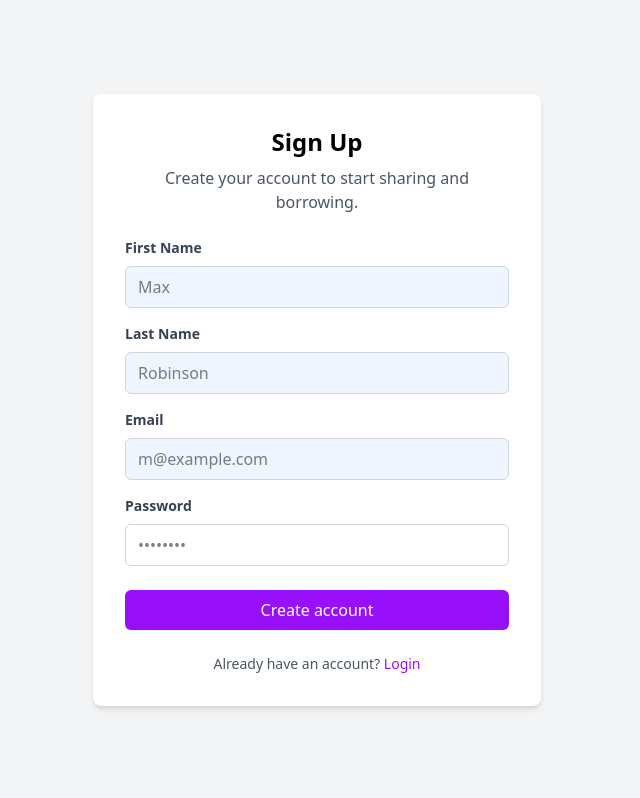
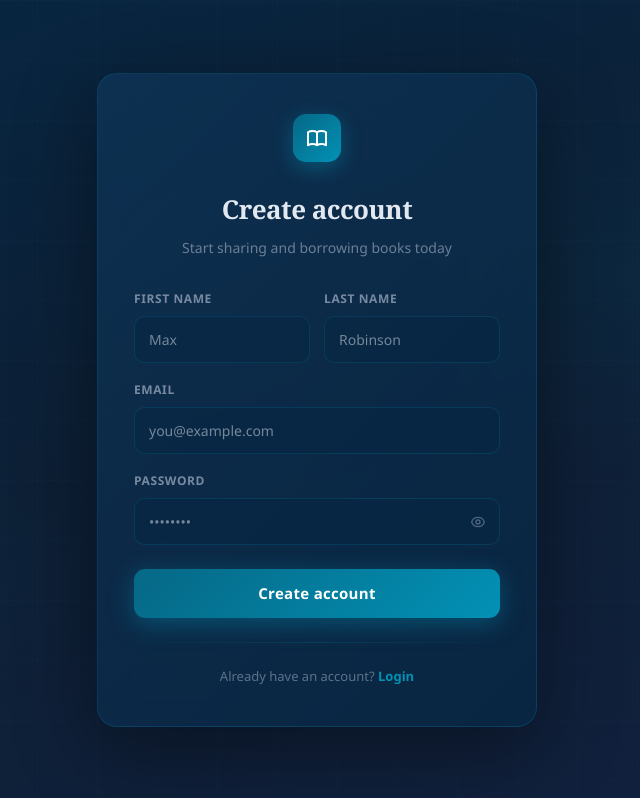
Before and after one commit to KeniKT/BookShare, a React (Vite) app: page /signup in a window 1280 px wide. Shown: the whole page, without its empty margins (323-963 px from the left). Built offline with nearby package versions, Linux system fonts and the light colour scheme.

Commit message:
sign up page update

```diff
--- a/src/pages/signUpPage/SignUpPage.tsx
+++ b/src/pages/signUpPage/SignUpPage.tsx
@@ -1,176 +1,286 @@
 // src/pages/signUpPage/SignUpPage.tsx
-import React, { useState } from 'react';
-import { useNavigate } from 'react-router-dom'; // Import useNavigate for redirection
+import React, { useState } from "react";
+import { useNavigate } from "react-router-dom";
 
 const SignUpPage: React.FC = () => {
-  const [firstName, setFirstName] = useState('');
-  const [lastName, setLastName] = useState('');
-  const [email, setEmail] = useState('');
-  const [password, setPassword] = useState('');
+  const [firstName, setFirstName] = useState("");
+  const [lastName, setLastName] = useState("");
+  const [email, setEmail] = useState("");
+  const [password, setPassword] = useState("");
   const [loading, setLoading] = useState(false);
   const [error, setError] = useState<string | null>(null);
   const [success, setSuccess] = useState<string | null>(null);
+  const [showPassword, setShowPassword] = useState(false);
 
-  const navigate = useNavigate(); // Initialize navigate hook
+  const navigate = useNavigate();
 
   const handleSubmit = async (e: React.FormEvent) => {
-    e.preventDefault(); // Prevent default form submission behavior
-
+    e.preventDefault();
     setLoading(true);
     setError(null);
     setSuccess(null);
 
-    // Define your Django backend base URL
-    // IMPORTANT: Replace with your actual Django backend URL (e.g., 'http://localhost:8000')
-    const API_BASE_URL = 'https://bookshare-api.onrender.com'; // <<< CHANGE THIS TO YOUR DJANGO BACKEND URL
+    const API_BASE_URL = "https://bookshare-api.onrender.com";
 
     try {
       const response = await fetch(`${API_BASE_URL}/api/user/create/`, {
-        method: 'POST',
-        headers: {
-          'Content-Type': 'application/json',
-        },
+        method: "POST",
+        headers: { "Content-Type": "application/json" },
         body: JSON.stringify({
-          first_name: firstName, // Django often expects snake_case for fields
+          first_name: firstName,
           last_name: lastName,
-          email: email,
-          password: password,
+          email,
+          password,
         }),
       });
 
-      if (response.ok) { // Check if the response status is 2xx (success)
+      if (response.ok) {
         const data = await response.json();
-        setSuccess('Account created successfully! Redirecting to login...');
-        console.log('Signup successful:', data);
-        // Redirect to login page after a short delay
-        setTimeout(() => {
-          navigate('/login');
-        }, 2000);
+        setSuccess("Account created successfully! Redirecting to login…");
+        setTimeout(() => navigate("/login"), 2000);
       } else {
-        // Handle API errors (e.g., validation errors from Django)
         const errorData = await response.json();
-        console.error('Signup failed:', errorData);
-
-        // Display specific error messages from Django
-        if (errorData.email) {
-          setError(`Email: ${errorData.email.join(', ')}`);
-        } else if (errorData.password) {
-          setError(`Password: ${errorData.password.join(', ')}`);
-        } else if (errorData.detail) { // Generic error from Django REST Framework
-          setError(errorData.detail);
-        } else {
-          setError('Signup failed. Please check your input.');
-        }
+        if (errorData.email) setError(`Email: ${errorData.email.join(", ")}`);
+        else if (errorData.password) setError(`Password: ${errorData.password.join(", ")}`);
+        else if (errorData.detail) setError(errorData.detail);
+        else setError("Signup failed. Please check your input.");
       }
     } catch (err) {
-      console.error('Network or unexpected error:', err);
-      setError('An unexpected error occurred. Please try again.');
+      setError("An unexpected error occurred. Please try again.");
     } finally {
       setLoading(false);
     }
   };
 
+  const inputStyle: React.CSSProperties = {
+    width: "100%", boxSizing: "border-box",
+    background: "rgba(7, 39, 67, 0.6)",
+    border: "1px solid rgba(2, 145, 181, 0.2)",
+    borderRadius: "10px", padding: "12px 14px",
+    color: "#e2e8f0", fontSize: "14px",
+    outline: "none", transition: "border-color 0.2s",
+    fontFamily: "inherit",
+  };
+
+  const labelStyle: React.CSSProperties = {
+    display: "block", fontSize: "12px", fontWeight: 600,
+    color: "rgba(148, 163, 184, 0.8)", marginBottom: "8px",
+    letterSpacing: "0.05em", textTransform: "uppercase",
+  };
+
   return (
-    <div className="min-h-screen flex items-center justify-center bg-gray-100">
-      <div className="bg-white p-8 rounded-lg shadow-md w-full max-w-md">
-        <h2 className="text-2xl font-bold text-center mb-2">Sign Up</h2>
-        <p className="text-gray-600 text-center mb-6">Create your account to start sharing and borrowing.</p>
+    <div style={{
+      minHeight: "100vh",
+      background: "linear-gradient(160deg, #072743 0%, #0d1f35 50%, #12213F 100%)",
+      display: "flex", alignItems: "center", justifyContent: "center",
+      padding: "24px", fontFamily: "'DM Sans', 'Segoe UI', sans-serif",
+      position: "relative", overflow: "hidden",
+    }}>
+      {/* Background glow orbs */}
+      <div style={{
+        position: "absolute", top: "10%", right: "10%",
+        width: "400px", height: "400px", borderRadius: "50%",
+        background: "radial-gradient(circle, rgba(2, 145, 181, 0.07) 0%, transparent 70%)",
+        pointerEvents: "none",
+      }} />
+      <div style={{
+        position: "absolute", bottom: "10%", left: "8%",
+        width: "300px", height: "300px", borderRadius: "50%",
+        background: "radial-gradient(circle, rgba(6, 104, 134, 0.08) 0%, transparent 70%)",
+        pointerEvents: "none",
+      }} />
+      {/* Grid overlay */}
+      <div style={{
+        position: "absolute", inset: 0,
+        backgroundImage: `linear-gradient(rgba(2, 145, 181, 0.03) 1px, transparent 1px),
+                          linear-gradient(90deg, rgba(2, 145, 181, 0.03) 1px, transparent 1px)`,
+        backgroundSize: "60px 60px", pointerEvents: "none",
+      }} />
+
+      {/* Card */}
+      <div style={{
+        width: "100%", maxWidth: "440px",
+        background: "linear-gradient(135deg, rgba(17, 57, 94, 0.6), rgba(7, 39, 67, 0.8))",
+        border: "1px solid rgba(2, 145, 181, 0.2)",
+        borderRadius: "20px", padding: "40px 36px",
+        backdropFilter: "blur(16px)",
+        boxShadow: "0 24px 80px rgba(0, 0, 0, 0.4)",
+        position: "relative", zIndex: 1,
+      }}>
+        {/* Logo mark */}
+        <div style={{ display: "flex", justifyContent: "center", marginBottom: "28px" }}>
+          <div style={{
+            width: "48px", height: "48px",
+            background: "linear-gradient(135deg, #066886, #0291B5)",
+            borderRadius: "13px",
+            display: "flex", alignItems: "center", justifyContent: "center",
+            boxShadow: "0 6px 20px rgba(2, 145, 181, 0.4)",
+          }}>
+            <svg width="24" height="24" fill="none" stroke="white" viewBox="0 0 24 24">
+              <path strokeLinecap="round" strokeLinejoin="round" strokeWidth="2"
+                d="M12 6.253v13m0-13C10.832 5.477 9.246 5 7.5 5S4.168 5.477 3 6.253v13C4.168 18.477 5.754 18 7.5 18s3.332.477 4.5 1.253m0-13C13.168 5.477 14.754 5 16.5 5c1.747 0 3.332.477 4.5 1.253v13C19.832 18.477 18.247 18 16.5 18c-1.746 0-3.332.477-4.5 1.253" />
+            </svg>
+          </div>
+        </div>
+
+        {/* Heading */}
+        <h2 style={{
+          fontFamily: "'Playfair Display', Georgia, serif",
+          fontSize: "26px", fontWeight: 800,
+          color: "#e2e8f0", textAlign: "center",
+          margin: "0 0 8px", letterSpacing: "-0.02em",
+        }}>
+          Create account
+        </h2>
+        <p style={{
+          color: "rgba(148, 163, 184, 0.7)", textAlign: "center",
+          fontSize: "14px", margin: "0 0 32px", lineHeight: 1.5,
+        }}>
+          Start sharing and borrowing books today
+        </p>
 
         <form onSubmit={handleSubmit}>
-          {/* First Name Input */}
-          <div className="mb-4">
-            <label htmlFor="firstName" className="block text-gray-700 text-sm font-semibold mb-2">
-              First Name
-            </label>
+          {/* First + Last name row */}
+          <div style={{ display: "grid", gridTemplateColumns: "1fr 1fr", gap: "14px", marginBottom: "18px" }}>
+            <div>
+              <label style={labelStyle}>First Name</label>
+              <input
+                type="text" placeholder="Max"
+                value={firstName} onChange={(e) => setFirstName(e.target.value)}
+                required style={inputStyle}
+                onFocus={e => (e.target.style.borderColor = "rgba(2, 145, 181, 0.6)")}
+                onBlur={e => (e.target.style.borderColor = "rgba(2, 145, 181, 0.2)")}
+              />
+            </div>
+            <div>
+              <label style={labelStyle}>Last Name</label>
+              <input
+                type="text" placeholder="Robinson"
+                value={lastName} onChange={(e) => setLastName(e.target.value)}
+                required style={inputStyle}
+                onFocus={e => (e.target.style.borderColor = "rgba(2, 145, 181, 0.6)")}
+                onBlur={e => (e.target.style.borderColor = "rgba(2, 145, 181, 0.2)")}
+              />
+            </div>
+          </div>
+
+          {/* Email */}
+          <div style={{ marginBottom: "18px" }}>
+            <label style={labelStyle}>Email</label>
             <input
-              type="text"
-              id="firstName"
-              name="firstName" // Add name attribute for consistency
-              className="w-full px-3 py-2 border border-gray-300 rounded-md focus:outline-none focus:ring-2 focus:ring-purple-500 bg-blue-50"
-              placeholder="Max"
-              value={firstName}
-              onChange={(e) => setFirstName(e.target.value)}
-              required
+              type="email" placeholder="you@example.com"
+              value={email} onChange={(e) => setEmail(e.target.value)}
+              required style={inputStyle}
+              onFocus={e => (e.target.style.borderColor = "rgba(2, 145, 181, 0.6)")}
+              onBlur={e => (e.target.style.borderColor = "rgba(2, 145, 181, 0.2)")}
             />
           </div>
 
-          {/* Last Name Input */}
-          <div className="mb-4">
-            <label htmlFor="lastName" className="block text-gray-700 text-sm font-semibold mb-2">
-              Last Name
-            </label>
-            <input
-              type="text"
-              id="lastName"
-              name="lastName" // Add name attribute
-              className="w-full px-3 py-2 border border-gray-300 rounded-md focus:outline-none focus:ring-2 focus:ring-purple-500 bg-blue-50"
-              placeholder="Robinson"
-              value={lastName}
-              onChange={(e) => setLastName(e.target.value)}
-              required
-            />
+          {/* Password */}
+          <div style={{ marginBottom: "24px" }}>
+            <label style={labelStyle}>Password</label>
+            <div style={{ position: "relative" }}>
+              <input
+                type={showPassword ? "text" : "password"}
+                placeholder="••••••••"
+                value={password} onChange={(e) => setPassword(e.target.value)}
+                required
+                style={{ ...inputStyle, padding: "12px 42px 12px 14px" }}
+                onFocus={e => (e.target.style.borderColor = "rgba(2, 145, 181, 0.6)")}
+                onBlur={e => (e.target.style.borderColor = "rgba(2, 145, 181, 0.2)")}
+              />
+              <button
+                type="button"
+                onClick={() => setShowPassword(!showPassword)}
+                style={{
+                  position: "absolute", right: "12px", top: "50%",
+                  transform: "translateY(-50%)", background: "none",
+                  border: "none", cursor: "pointer",
+                  color: "rgba(148, 163, 184, 0.5)", padding: "2px",
+                }}
+              >
+                {showPassword ? (
+                  <svg width="16" height="16" fill="none" stroke="currentColor" viewBox="0 0 24 24">
+                    <path strokeLinecap="round" strokeLinejoin="round" strokeWidth="2" d="M13.875 18.825A10.05 10.05 0 0112 19c-4.478 0-8.268-2.943-9.543-7a9.97 9.97 0 011.563-3.029m5.858.908a3 3 0 114.243 4.243M9.878 9.878l4.242 4.242M9.88 9.88l-3.29-3.29m7.532 7.532l3.29 3.29M3 3l3.59 3.59m0 0A9.953 9.953 0 0112 5c4.478 0 8.268 2.943 9.543 7a10.025 10.025 0 01-4.132 5.411m0 0L21 21" />
+                  </svg>
+                ) : (
+                  <svg width="16" height="16" fill="none" stroke="currentColor" viewBox="0 0 24 24">
+                    <path strokeLinecap="round" strokeLinejoin="round" strokeWidth="2" d="M15 12a3 3 0 11-6 0 3 3 0 016 0z" />
+                    <path strokeLinecap="round" strokeLinejoin="round" strokeWidth="2" d="M2.458 12C3.732 7.943 7.523 5 12 5c4.478 0 8.268 2.943 9.542 7-1.274 4.057-5.064 7-9.542 7-4.477 0-8.268-2.943-9.542-7z" />
+                  </svg>
+                )}
+              </button>
+            </div>
           </div>
 
-          {/* Email Input */}
-          <div className="mb-4">
-            <label htmlFor="email" className="block text-gray-700 text-sm font-semibold mb-2">
-              Email
-            </label>
-            <input
-              type="email"
-              id="email"
-              name="email" // Add name attribute
-              className="w-full px-3 py-2 border border-gray-300 rounded-md focus:outline-none focus:ring-2 focus:ring-purple-500 bg-blue-50"
-              placeholder="m@example.com"
-              value={email}
-              onChange={(e) => setEmail(e.target.value)}
-              required
-            />
-          </div>
-
-          {/* Password Input */}
-          <div className="mb-6">
-            <label htmlFor="password" className="block text-gray-700 text-sm font-semibold mb-2">
-              Password
-            </label>
-            <input
-              type="password"
-              id="password"
-              name="password" // Add name attribute
-              className="w-full px-3 py-2 border border-gray-300 rounded-md focus:outline-none focus:ring-2 focus:ring-purple-500"
-              placeholder="••••••••"
-              value={password}
-              onChange={(e) => setPassword(e.target.value)}
-              required
-            />
-          </div>
-
-          {/* Error and Success Messages */}
+          {/* Error */}
           {error && (
-            <div className="bg-red-100 border border-red-400 text-red-700 px-4 py-3 rounded relative mb-4" role="alert">
-              <span className="block sm:inline">{error}</span>
-            </div>
-          )}
-          {success && (
-            <div className="bg-green-100 border border-green-400 text-green-700 px-4 py-3 rounded relative mb-4" role="alert">
-              <span className="block sm:inline">{success}</span>
+            <div style={{
+              background: "rgba(239, 68, 68, 0.1)",
+              border: "1px solid rgba(248, 113, 113, 0.3)",
+              borderRadius: "10px", padding: "12px 14px",
+              color: "#F87171", fontSize: "13px", marginBottom: "20px",
+              display: "flex", alignItems: "center", gap: "8px",
+            }}>
+              <svg width="15" height="15" fill="none" stroke="currentColor" viewBox="0 0 24 24" style={{ flexShrink: 0 }}>
+                <path strokeLinecap="round" strokeLinejoin="round" strokeWidth="2" d="M12 8v4m0 4h.01M21 12a9 9 0 11-18 0 9 9 0 0118 0z" />
+              </svg>
+              {error}
             </div>
           )}
 
-          {/* Create account Button */}
+          {/* Success */}
+          {success && (
+            <div style={{
+              background: "rgba(6, 104, 134, 0.15)",
+              border: "1px solid rgba(2, 145, 181, 0.35)",
+              borderRadius: "10px", padding: "12px 14px",
+              color: "#0291B5", fontSize: "13px", marginBottom: "20px",
+              display: "flex", alignItems: "center", gap: "8px",
+            }}>
+              <svg width="15" height="15" fill="none" stroke="currentColor" viewBox="0 0 24 24" style={{ flexShrink: 0 }}>
+                <path strokeLinecap="round" strokeLinejoin="round" strokeWidth="2" d="M9 12l2 2 4-4m6 2a9 9 0 11-18 0 9 9 0 0118 0z" />
+              </svg>
+              {success}
+            </div>
+          )}
+
+          {/* Submit */}
           <button
             type="submit"
-            className="w-full bg-purple-600 text-white py-2 rounded-md hover:bg-purple-700 focus:outline-none focus:ring-2 focus:ring-purple-500 focus:ring-opacity-50 disabled:opacity-50 disabled:cursor-not-allowed"
-            disabled={loading} // Disable button while loading
+            disabled={loading}
+            style={{
+              width: "100%",
+              background: loading ? "rgba(6, 104, 134, 0.5)" : "linear-gradient(135deg, #066886, #0291B5)",
+              border: "none", color: "#fff",
+              fontSize: "15px", fontWeight: 700,
+              padding: "13px 0", borderRadius: "11px",
+              cursor: loading ? "not-allowed" : "pointer",
+              boxShadow: loading ? "none" : "0 6px 24px rgba(2, 145, 181, 0.4)",
+              transition: "all 0.2s", fontFamily: "inherit",
+              letterSpacing: "0.02em",
+            }}
+            onMouseEnter={e => {
+              if (!loading) (e.currentTarget as HTMLButtonElement).style.boxShadow = "0 8px 32px rgba(2, 145, 181, 0.55)";
+            }}
+            onMouseLeave={e => {
+              if (!loading) (e.currentTarget as HTMLButtonElement).style.boxShadow = "0 6px 24px rgba(2, 145, 181, 0.4)";
+            }}
           >
-            {loading ? 'Creating account...' : 'Create account'}
+            {loading ? "Creating account…" : "Create account"}
           </button>
         </form>
 
-        {/* Login Link */}
-        <p className="text-center text-gray-600 text-sm mt-6">
-          Already have an account?{' '}
-          <a href="/login" className="text-purple-600 hover:underline">
+        {/* Divider */}
+        <div style={{
+          height: "1px", margin: "24px 0",
+          background: "linear-gradient(90deg, transparent, rgba(2, 145, 181, 0.2), transparent)",
+        }} />
+
+        {/* Footer link */}
+        <p style={{ textAlign: "center", color: "rgba(148, 163, 184, 0.6)", fontSize: "13px", margin: 0 }}>
+          Already have an account?{" "}
+          <a href="/login" style={{ color: "#0291B5", textDecoration: "none", fontWeight: 600 }}>
             Login
           </a>
         </p>
```
